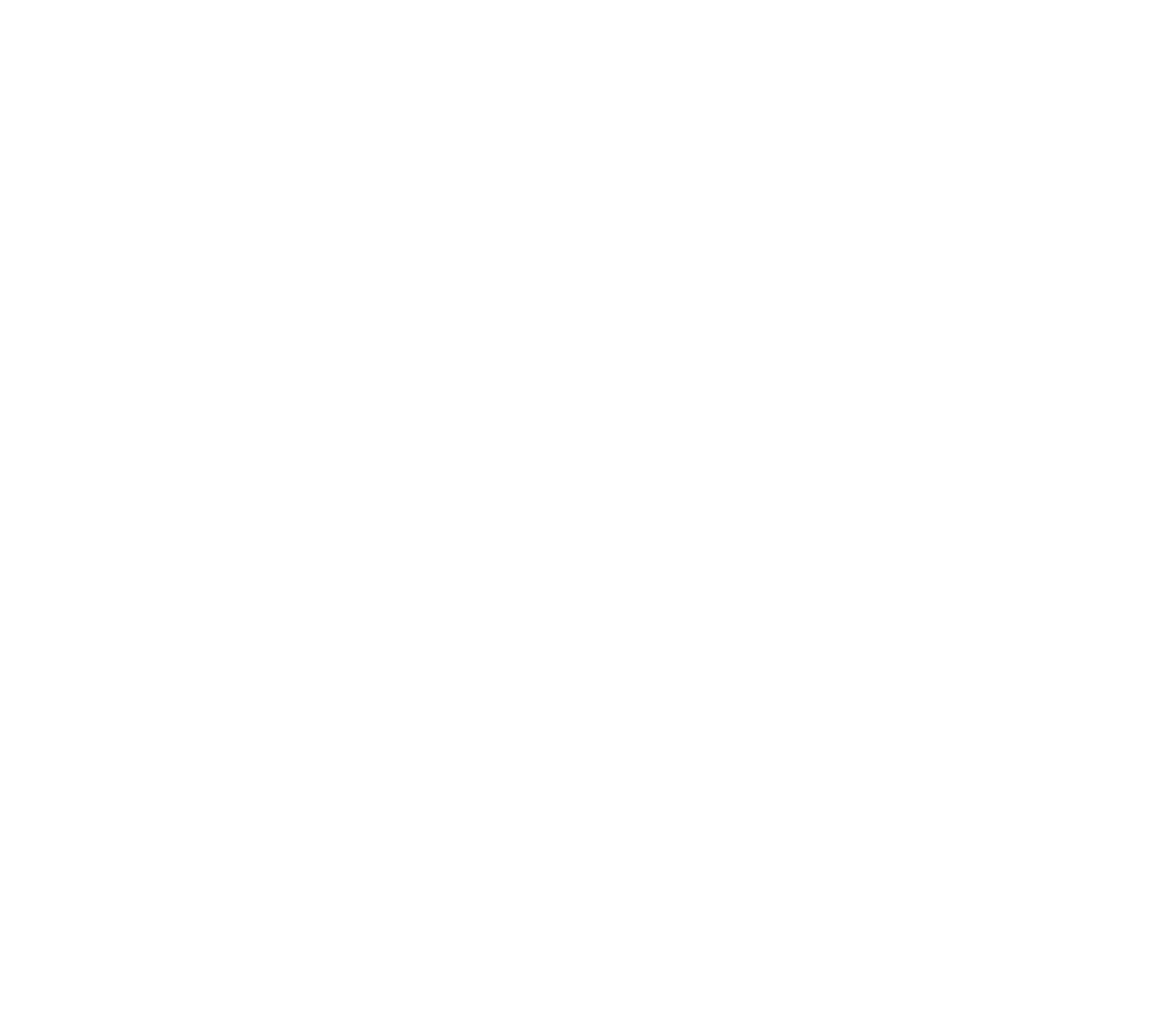
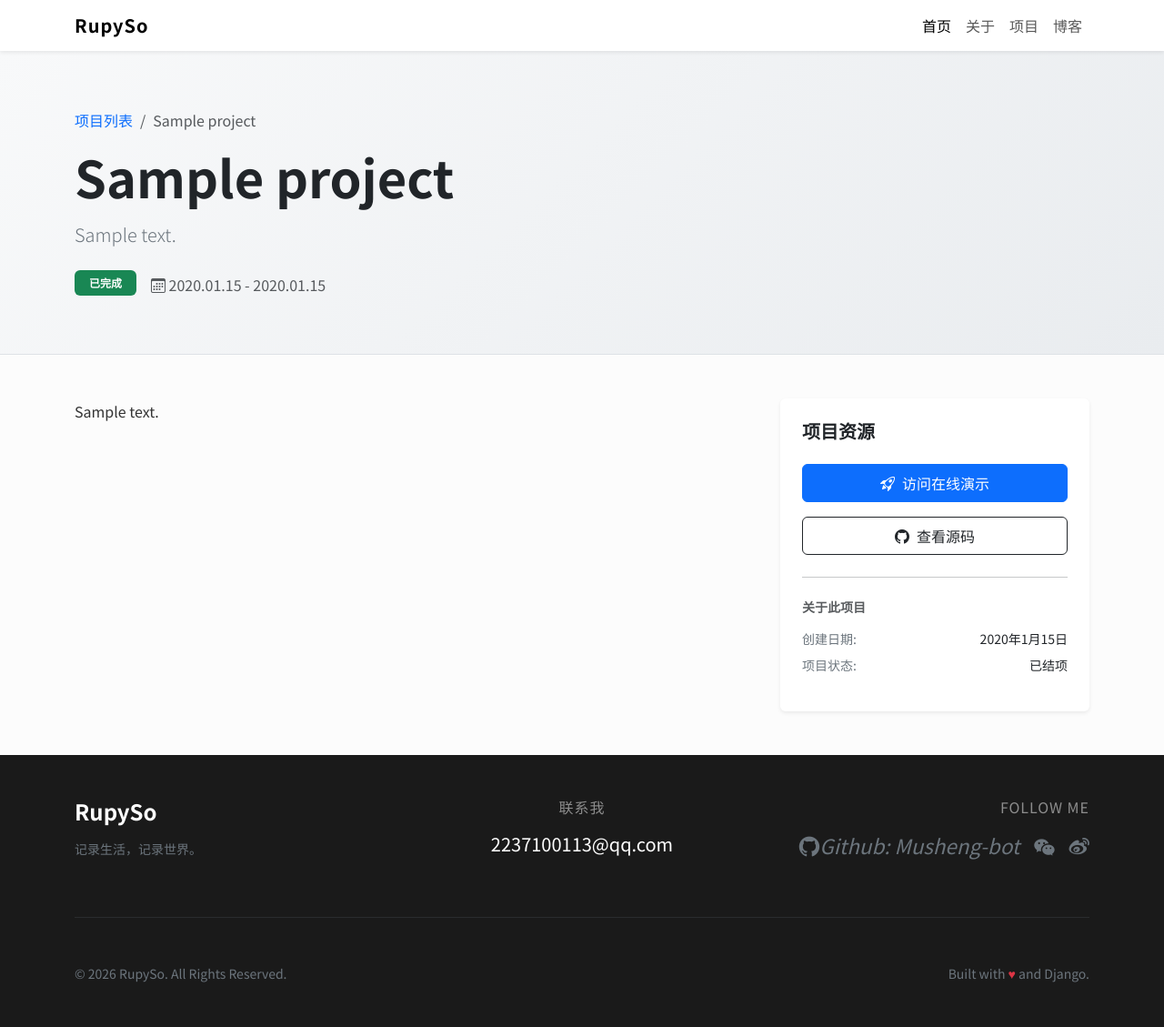
Before and after one commit to Musheng-bot/RupySo, a Django app: a page that uses project/templates/project/project_detail.html in a window 1280 px wide. Before the commit the page is empty. Shown: the whole page at 91% size. Before the commit the page ends 800 px from the top, so only its background shows below. Run offline with Django 5.2, Linux system fonts and the light colour scheme; tables that the repository leaves empty hold one stand-in row (values such as "Sample post").

Commit message:
完善项目详情内容

```diff
--- a/project/templates/project/project_detail.html
+++ b/project/templates/project/project_detail.html
@@ -1,10 +1,112 @@
-<!DOCTYPE html>
-<html lang="en">
-<head>
-    <meta charset="UTF-8">
-    <title>Title</title>
-</head>
-<body>
+{% extends "base.html" %}
+{% load md_filter %}
 
-</body>
-</html>
+{% block title %}{{ project.name }} - RupySo{% endblock %}
+
+{% block extra_css %}
+<link rel="stylesheet" href="https://cdn.jsdelivr.net/npm/bootstrap-icons@1.10.5/font/bootstrap-icons.css">
+<style>
+    .project-header {
+        background: linear-gradient(135deg, #f8f9fa 0%, #e9ecef 100%);
+        padding: 4rem 0;
+        border-bottom: 1px solid #dee2e6;
+    }
+    .markdown-content {
+        line-height: 1.8;
+        color: #333;
+    }
+    .markdown-content img {
+        max-width: 100%;
+        border-radius: 8px;
+        margin: 1.5rem 0;
+    }
+    .markdown-content h2 {
+        margin-top: 2rem;
+        padding-bottom: 0.5rem;
+        border-bottom: 2px solid #eee;
+    }
+    .info-card {
+        position: sticky;
+        top: 100px;
+    }
+</style>
+{% endblock %}
+
+{% block content %}
+<section class="project-header mb-5">
+    <div class="container">
+        <div class="row align-items-center">
+            <div class="col-lg-8">
+                <nav aria-label="breadcrumb">
+                    <ol class="breadcrumb">
+                        <li class="breadcrumb-item"><a href="{% url 'project:index' %}" class="text-decoration-none">项目列表</a></li>
+                        <li class="breadcrumb-item active">{{ project.name }}</li>
+                    </ol>
+                </nav>
+                <h1 class="display-4 fw-bold text-dark mb-3">{{ project.name }}</h1>
+                <p class="lead text-secondary">{{ project.short_description }}</p>
+                <div class="d-flex gap-2 mt-4">
+                    {% if project.is_finished %}
+                        <span class="badge bg-success px-3 py-2">已完成</span>
+                    {% else %}
+                        <span class="badge bg-warning text-dark px-3 py-2">开发中</span>
+                    {% endif %}
+                    <span class="text-muted ms-2 mt-1">
+                        <i class="bi bi-calendar3"></i>
+                        {{ project.start_date|date:"Y.m.d" }} -
+                        {% if project.end_date %}{{ project.end_date|date:"Y.m.d" }}{% else %}至今{% endif %}
+                    </span>
+                </div>
+            </div>
+        </div>
+    </div>
+</section>
+
+<div class="container mb-5">
+    <div class="row g-5">
+        <div class="col-lg-8">
+            <article class="markdown-content">
+                {# 注意：这里建议在后台渲染好 md，或者用过滤器 |markdown #}
+                {# 如果没装库，先暂时用 linebreaks 防止挤成一团 #}
+                {{ project.description|markdown }}
+            </article>
+        </div>
+
+        <div class="col-lg-4">
+            <div class="card border-0 shadow-sm info-card">
+                <div class="card-body p-4">
+                    <h5 class="fw-bold mb-4">项目资源</h5>
+
+                    <div class="d-grid gap-3">
+                        {% if project.project_url %}
+                        <a href="{{ project.project_url }}" target="_blank" class="btn btn-primary d-flex align-items-center justify-content-center gap-2 py-2">
+                            <i class="bi bi-rocket-takeoff"></i> 访问在线演示
+                        </a>
+                        {% endif %}
+
+                        {% if project.source_code_url %}
+                        <a href="{{ project.source_code_url }}" target="_blank" class="btn btn-outline-dark d-flex align-items-center justify-content-center gap-2 py-2">
+                            <i class="bi bi-github"></i> 查看源码
+                        </a>
+                        {% endif %}
+                    </div>
+
+                    <hr class="my-4">
+
+                    <h6 class="text-uppercase text-muted small fw-bold mb-3">关于此项目</h6>
+                    <ul class="list-unstyled small text-secondary">
+                        <li class="mb-2 d-flex justify-content-between">
+                            <span>创建日期:</span>
+                            <span class="text-dark">{{ project.start_date }}</span>
+                        </li>
+                        <li class="mb-2 d-flex justify-content-between">
+                            <span>项目状态:</span>
+                            <span class="text-dark">{% if project.is_finished %}已结项{% else %}维护中{% endif %}</span>
+                        </li>
+                    </ul>
+                </div>
+            </div>
+        </div>
+    </div>
+</div>
+{% endblock %}
--- /dev/null
+++ b/project/templatetags/md_filter.py
@@ -0,0 +1,19 @@
+import markdown
+from django import template
+from django.utils.safestring import mark_safe
+
+register = template.Library()
+
+# 在函数外部初始化，只在服务器启动时执行一次
+MD_ENGINE = markdown.Markdown(extensions=[
+    'extra',
+    'codehilite',
+    'toc',
+])
+
+
+@register.filter(name='markdown')
+def do_markdown(value):
+    if not value:
+        return ""
+    return mark_safe(MD_ENGINE.convert(value))
```
Also changed, not shown: project/templatetags/__init__.py (added).
